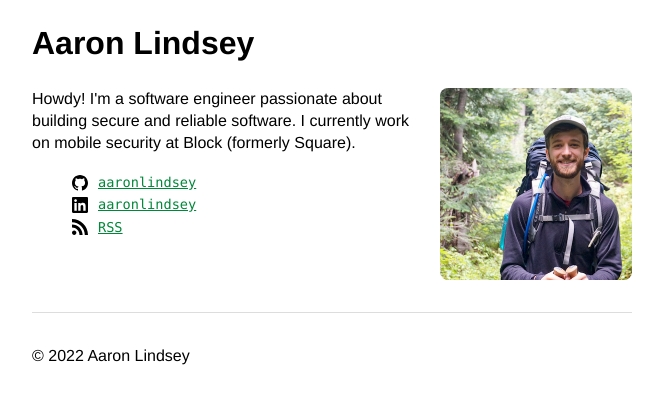
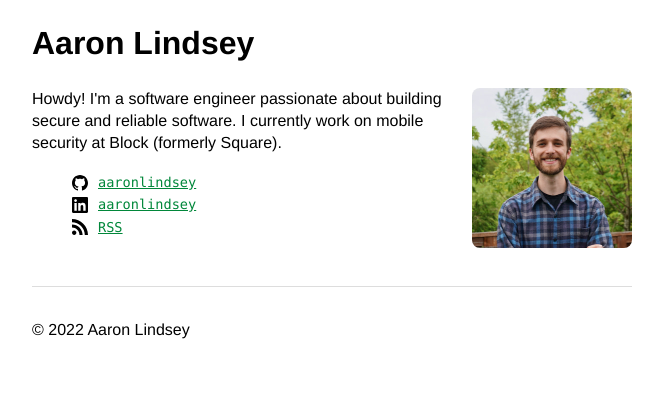
Before and after one commit to aaronlindsey/aaronlindsey.github.io, a Jekyll site: the page built from index.html, in a window 1280 px wide. Shown: the top 404 px of the page, without its empty margins (308-971 px from the left). Built offline with Jekyll 4.4.1, drawn with Linux system fonts in a browser that asks for light colours.

Commit message:
Update profile photo

```diff
--- a/_sass/_index.scss
+++ b/_sass/_index.scss
@@ -1,7 +1,7 @@
 .about {
   &-photo {
-    width: 12rem;
-    height: 12rem;
+    width: 10rem;
+    height: 10rem;
     float: right;
     margin-left: 1rem;
 
```
Also changed, not shown: assets/aaron.jpeg.
